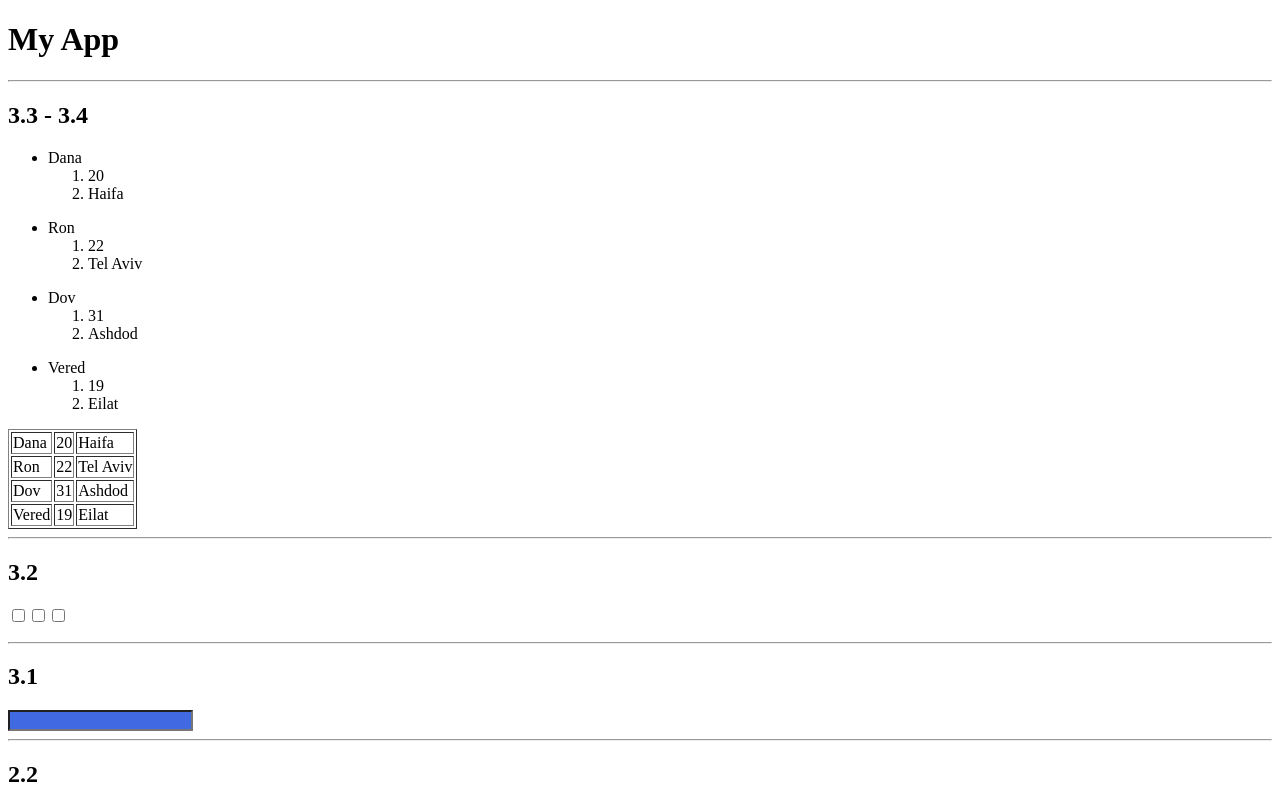
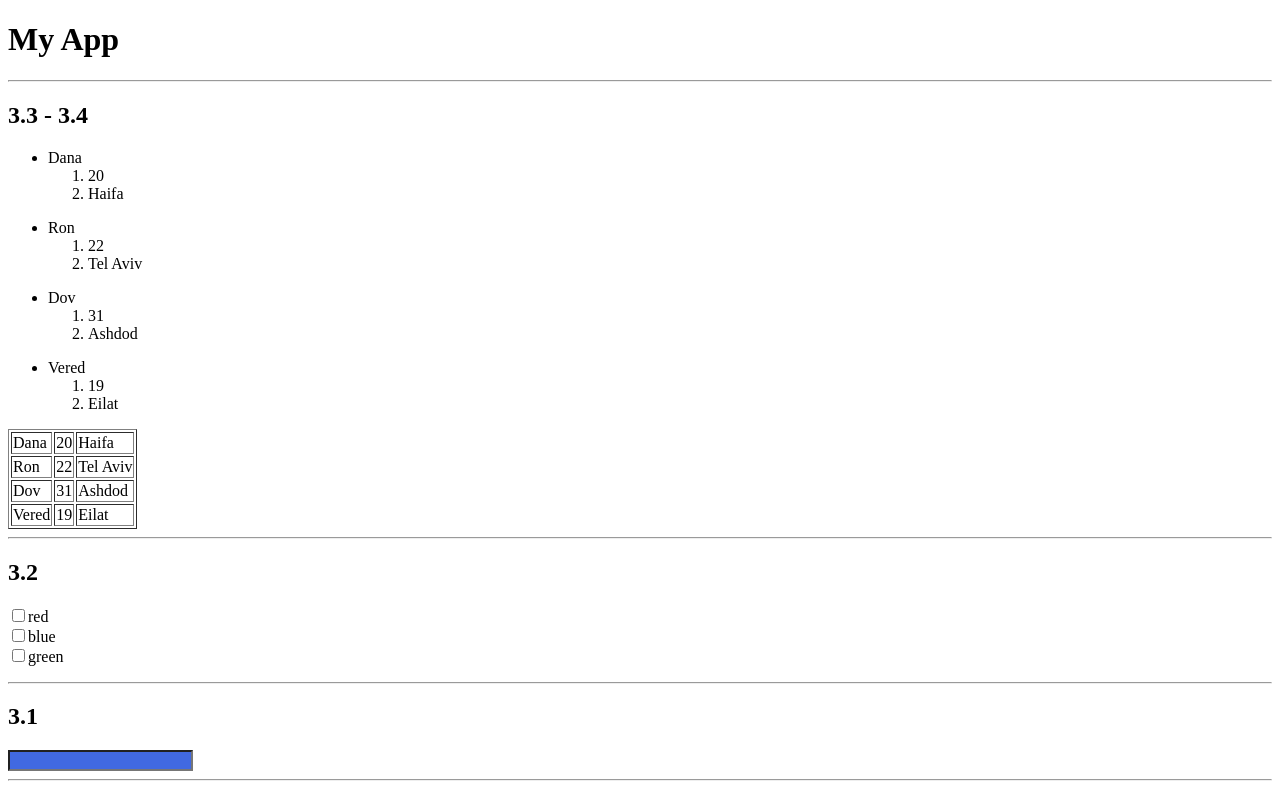
Before and after one commit to UrielZyx/Angular-course, an Angular app in the folder myApp/: page / in a window 1280 px wide. Shown: the top 800 px of the page. Built offline with nearby package versions, Linux system fonts and the light colour scheme.

Commit message:
Add labels to checkboxes in 3.2

```diff
--- a/myApp/src/app/ex3/ex3q2/ex3q2.component.html
+++ b/myApp/src/app/ex3/ex3q2/ex3q2.component.html
@@ -1,8 +1,11 @@
 <h2>3.2</h2>
 
 <input type="checkbox" #red (change)="isRedChecked = red.checked">
+<label for="red">red</label><br/>
 <input type="checkbox" #blue (change)="isBlueChecked = blue.checked">
+<label for="blue">blue</label><br/>
 <input type="checkbox" #green (change)="isGreenChecked = green.checked">
+<label for="green">green</label><br/>
 
 <ul>
     <li *ngIf="isRedChecked">Red</li>
```
